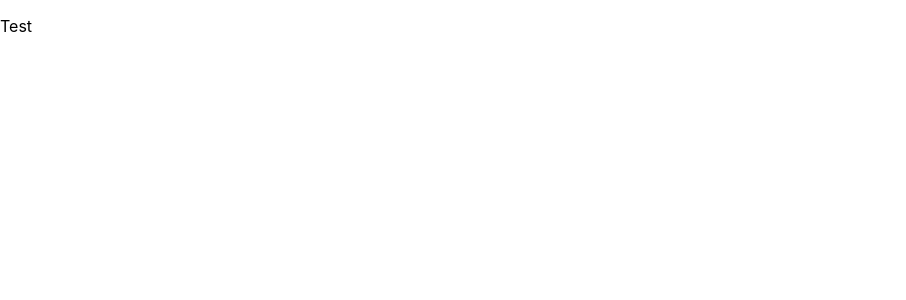
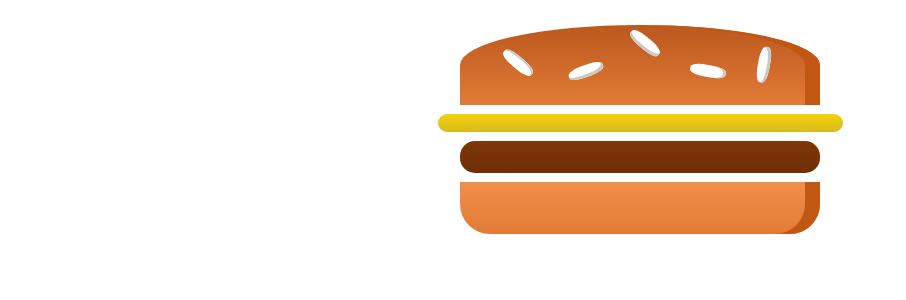
Before and after one commit to kirankumbhar/Burger-Builder, a React app: page / in a window 1280 px wide. Shown: the top 300 px of the page, without its empty margins (0-906 px from the left). Built offline with nearby package versions, Linux system fonts and the light colour scheme.

Commit message:
Burger builder components implemented

```diff
--- a/package.json
+++ b/package.json
@@ -39,6 +39,7 @@
     "postcss-loader": "3.0.0",
     "postcss-preset-env": "6.5.0",
     "postcss-safe-parser": "4.0.1",
+    "prop-types": "^15.7.2",
     "react": "^16.8.3",
     "react-app-polyfill": "^0.2.1",
     "react-dev-utils": "^7.0.3",
--- a/src/App.js
+++ b/src/App.js
@@ -1,12 +1,12 @@
 import React, { Component } from 'react';
 import Layout from './components/Layout/Layout';
-
+import BurgerBuilder from './containers/BurgerBuilder/BurgerBuilder';
 class App extends Component {
   render() {
     return (
 
         <Layout>
-          <p>Test</p>
+        <BurgerBuilder/>
         </Layout>
 
     );
--- /dev/null
+++ b/src/components/Burger/Burger.js
@@ -0,0 +1,16 @@
+import React from 'react';
+import classes from './Burger.module.css';
+import BurgerIngredient from './BurgerIngredient/Burgeringredient';
+const burger = (props) => {
+    return (
+        <div className={classes.Burger}>
+            <BurgerIngredient type="bread-top"/>
+            <BurgerIngredient type="cheese"/>
+            <BurgerIngredient type="meat"/>
+            <BurgerIngredient type="bread-bottom"/>
+
+        </div>
+    );
+}
+
+export default burger;
--- /dev/null
+++ b/src/components/Burger/Burger.module.css
@@ -0,0 +1,17 @@
+.Burger {
+    width: 1005;
+    margin: auto;
+    height: auto;
+    overflow: scroll;
+    text-align: center;
+    font-weight: bold;
+    font-size: 1.2rem;
+
+}
+
+@media (min-width: 500px) and  (min-height: 401px) {
+    .Burger {
+        width: 450px;
+        height:400px;
+    }
+}
--- /dev/null
+++ b/src/components/Burger/BurgerIngredient/BurgerIngredient.module.css
@@ -0,0 +1,113 @@
+.BreadBottom {
+    height: 13%;
+    width: 80%;
+    background: linear-gradient(#F08E4A, #e27b36);
+    border-radius: 0 0 30px 30px;
+    box-shadow: inset -15px 0 #c15711;
+    margin: 2% auto;
+}
+
+.BreadTop {
+    height: 20%;
+    width: 80%;
+    background: linear-gradient(#bc581e, #e27b36);
+    border-radius: 50% 50% 0 0;
+    box-shadow: inset -15px 0 #c15711;
+    margin: 2% auto;
+    position: relative;
+}
+
+.Seeds1 {
+    width: 10%;
+    height: 15%;
+    position: absolute;
+    background-color: white;
+    left: 30%;
+    top: 50%;
+    border-radius: 40%;
+    transform: rotate(-20deg);
+    box-shadow: inset -2px -3px #c9c9c9;
+}
+
+.Seeds1:after {
+    content: "";
+    width: 100%;
+    height: 100%;
+    position: absolute;
+    background-color: white;
+    left: -170%;
+    top: -260%;
+    border-radius: 40%;
+    transform: rotate(60deg);
+    box-shadow: inset -1px 2px #c9c9c9;
+  }
+
+.Seeds1:before {
+    content: "";
+    width: 100%;
+    height: 100%;
+    position: absolute;
+    background-color: white;
+    left: 180%;
+    top: -50%;
+    border-radius: 40%;
+    transform: rotate(60deg);
+    box-shadow: inset -1px -3px #c9c9c9;
+  }
+
+  .Seeds2 {
+    width: 10%;
+    height: 15%;
+    position: absolute;
+    background-color: white;
+    left: 64%;
+    top: 50%;
+    border-radius: 40%;
+    transform: rotate(10deg);
+    box-shadow: inset -3px 0 #c9c9c9;
+  }
+
+  .Seeds2:before {
+    content: "";
+    width: 100%;
+    height: 100%;
+    position: absolute;
+    background-color: white;
+    left: 150%;
+    top: -130%;
+    border-radius: 40%;
+    transform: rotate(90deg);
+    box-shadow: inset 1px 3px #c9c9c9;
+  }
+
+
+.Meat {
+    width: 80%;
+    height: 8%;
+    background: linear-gradient(#7f3608, #702e05);
+    margin: 2% auto;
+    border-radius: 15px;
+}
+
+.Cheese {
+    width: 90%;
+    height: 4.5%;
+    margin: 2% auto;
+    background: linear-gradient(#f4d004, #d6bb22);
+    border-radius: 20px;
+}
+
+.Salad {
+    width: 85%;
+    height: 7%;
+    margin: 2% auto;
+    background: linear-gradient(#228c1d, #91ce50);
+    border-radius: 20px;
+}
+
+.Bacon {
+    width: 80%;
+    height: 3%;
+    background: linear-gradient(#bf3813, #c45e38);
+    margin: 2% auto;
+}
--- /dev/null
+++ b/src/components/Burger/BurgerIngredient/Burgeringredient.js
@@ -0,0 +1,45 @@
+import React,{ Component } from 'react';
+import PropTypes from 'prop-types';
+import classes from './BurgerIngredient.module.css';
+class BurgerIngredient extends Component {
+    render () {
+
+        let ingredient = null;
+
+        switch (this.props.type) {
+            case ('bread-bottom'):
+                ingredient = <div className={classes.BreadBottom}></div>;
+                break;
+            case ('bread-top'):
+                ingredient = (
+                    <div className={classes.BreadTop}>
+                        <div className={classes.Seeds1}></div>
+                        <div className={classes.Seeds2}></div>
+                    </div>
+                );
+                break;
+            case('meat'):
+                ingredient = <div className={classes.Meat}></div>;
+                break;
+            case('bacon'):
+                ingredient = <div className={classes.Beacon}></div>;
+                break;
+            case('cheese'):
+                ingredient = <div className={classes.Cheese}></div>;
+                break;
+            case('salad'):
+                ingredient = <div className={classes.Salad}></div>;
+                break;
+            default:
+                    ingredient=null;
+                break;
+            }
+            return ingredient;
+    }
+}
+
+BurgerIngredient.propTypes = {
+    type: PropTypes.string.isRequired
+}
+
+export default BurgerIngredient;
--- a/src/components/Layout/Layout.js
+++ b/src/components/Layout/Layout.js
@@ -1,11 +1,12 @@
 import React from 'react';
 import Auxiliary from '../../hoc/Auxiliary';
+import classes from './Layout.module.css';
 const layout = (props) => (
     <Auxiliary>
         <div>
 
         </div>
-        <main>
+        <main className={classes.Content}>
             {props.children}
         </main>
     </Auxiliary>
--- /dev/null
+++ b/src/components/Layout/Layout.module.css
@@ -0,0 +1,3 @@
+.Content {
+    margin-top: 16px;
+}
--- /dev/null
+++ b/src/containers/BurgerBuilder/BurgerBuilder.js
@@ -0,0 +1,14 @@
+import React, {Component } from 'react';
+import Auxiliary from '../../hoc/Auxiliary';
+import Burger from '../../components/Burger/Burger';
+class BurgerBuilder extends Component {
+    render() {
+        return(
+            <Auxiliary>
+                <Burger/>
+            </Auxiliary>
+        );
+    }
+}
+
+export default BurgerBuilder;
```
Also changed, not shown: 2 other files (tests, documents, lock files or other folders).
